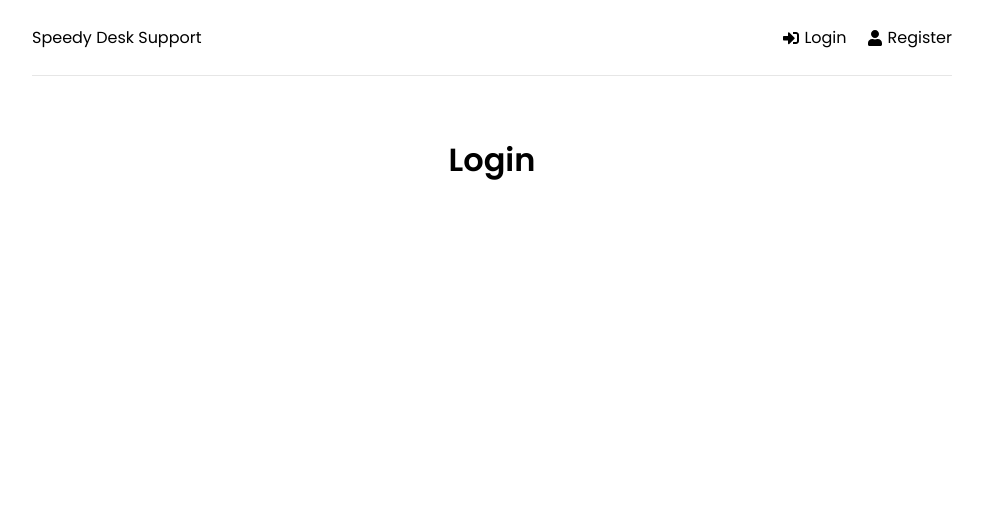
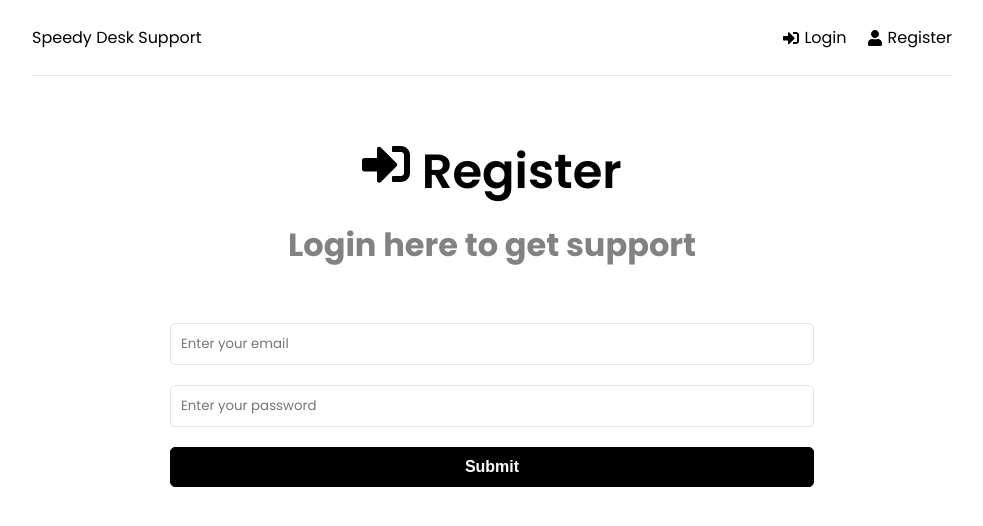
Before and after one commit to luispellizzon/speedy-support-ticket-app, a React (Create React App) app in the folder frontend/: page /login in a window 1280 px wide. Shown: the top 526 px of the page, without its empty margins (148-1131 px from the left). Built offline with nearby package versions, Linux system fonts and the light colour scheme.

Commit message:
Login Page UI Done

```diff
--- a/frontend/src/pages/Login.js
+++ b/frontend/src/pages/Login.js
@@ -1,10 +1,69 @@
 import { useState } from "react";
+import { FaSignInAlt } from "react-icons/fa";
+import { toast } from "react-toastify";
 
 function Login() {
+  const [formData, setFormData] = useState({
+    email: "",
+    password: "",
+  });
+
+  const { email, password } = formData;
+
+  const handleOnChange = (e) => {
+    setFormData((prevState) => ({
+      ...prevState,
+      [e.target.name]: e.target.value,
+    }));
+  };
+
+  const handleSubmit = (e) => {
+    e.preventDefault();
+  };
+
   return (
-    <div>
-      <h1>Login</h1>
-    </div>
+    <>
+      <section className="heading">
+        <h1>
+          <FaSignInAlt /> Register
+        </h1>
+        <p>Login here to get support</p>
+      </section>
+      <section className="form">
+        <form onSubmit={handleSubmit}>
+          <div className="form-group">
+            <input
+              type="email"
+              className="form-control"
+              id="email"
+              name="email"
+              value={email}
+              onChange={handleOnChange}
+              placeholder="Enter your email"
+              required
+            />
+          </div>
+          <div className="form-group">
+            <input
+              type="password"
+              className="form-control"
+              id="password"
+              name="password"
+              value={password}
+              onChange={handleOnChange}
+              placeholder="Enter your password"
+              required
+            />
+          </div>
+
+          <div className="form-group">
+            <button className="btn btn-block" type="submit">
+              Submit
+            </button>
+          </div>
+        </form>
+      </section>
+    </>
   );
 }
 
```
